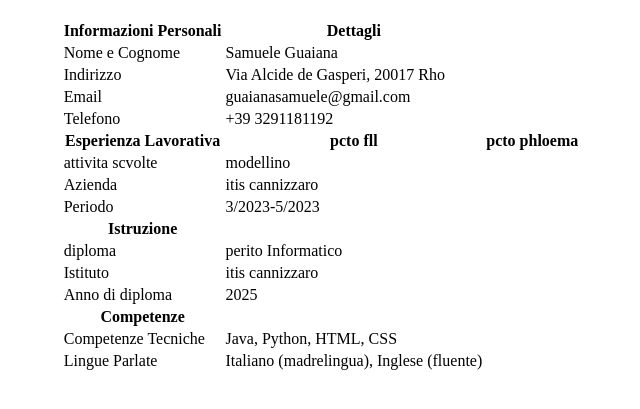
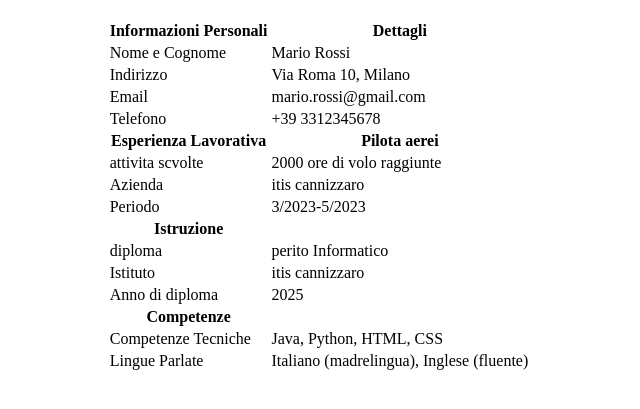
Before and after one commit to Sammygua/Scuola, a plain HTML site: page cvp1.html in a window 1280 px wide. Shown: the part 61-470 px from the top of the page, without its empty margins (319-959 px from the left). Drawn offline with Linux system fonts and the light colour scheme.

Commit message:
Update cvp1.html

```diff
--- a/cvp1.html
+++ b/cvp1.html
@@ -1,7 +1,7 @@
 <!DOCTYPE html>
 <html lang="it">
 <head>
-    <title>Curriculum Guaiana Samuele</title>
+    <title>Curriculum Rossi Mario</title>
 </head>
 <body>
 <center>
@@ -14,28 +14,28 @@
     </tr>
     <tr>
         <td>Nome e Cognome</td>
-        <td>Samuele Guaiana</td>
+        <td>Mario Rossi</td>
     </tr>
     <tr>
         <td>Indirizzo</td>
-        <td>Via Alcide de Gasperi, 20017 Rho</td>
+        <td>Via Roma 10, Milano</td>
     </tr>
     <tr>
         <td>Email</td>
-        <td>guaianasamuele@gmail.com</td>
+        <td>mario.rossi@gmail.com</td>
     </tr>
     <tr>
         <td>Telefono</td>
-        <td>+39 3291181192</td>
+        <td>+39 3312345678</td>
     </tr>
     <tr>
         <th>Esperienza Lavorativa</th>
-        <th>pcto fll</th>
-        <th>pcto phloema</th>
+        <th>Pilota aerei</th>
     </tr>
     <tr>
         <td>attivita scvolte</td>
-        <td>modellino</td>
+        <td>2000 ore di volo raggiunte</td>
+        <td></td>
     </tr>
     <tr>
         <td>Azienda</td>
```
